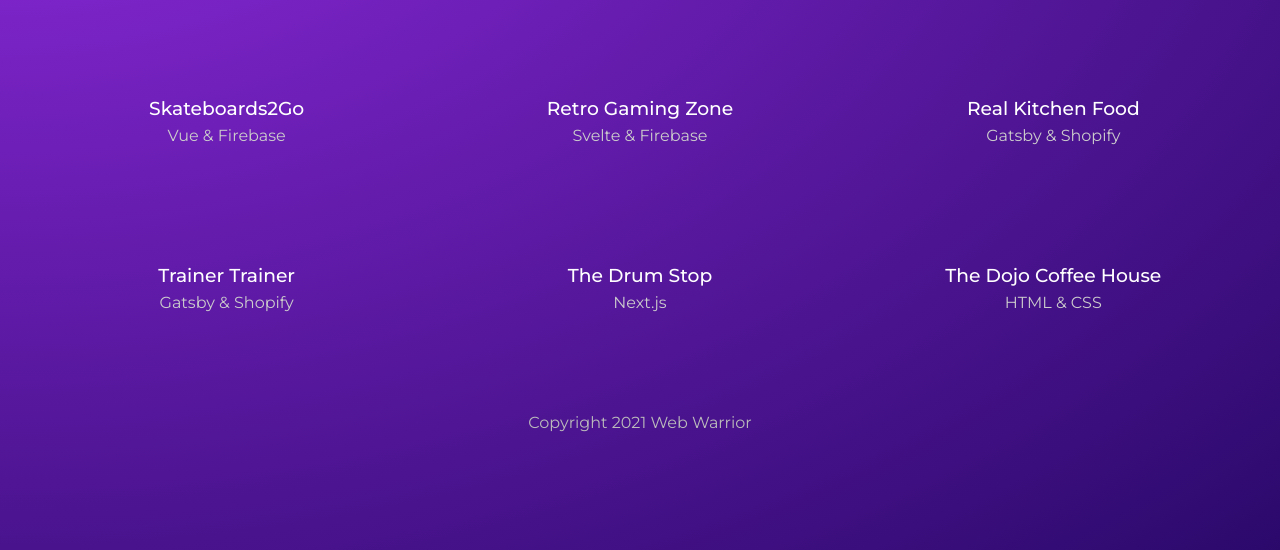
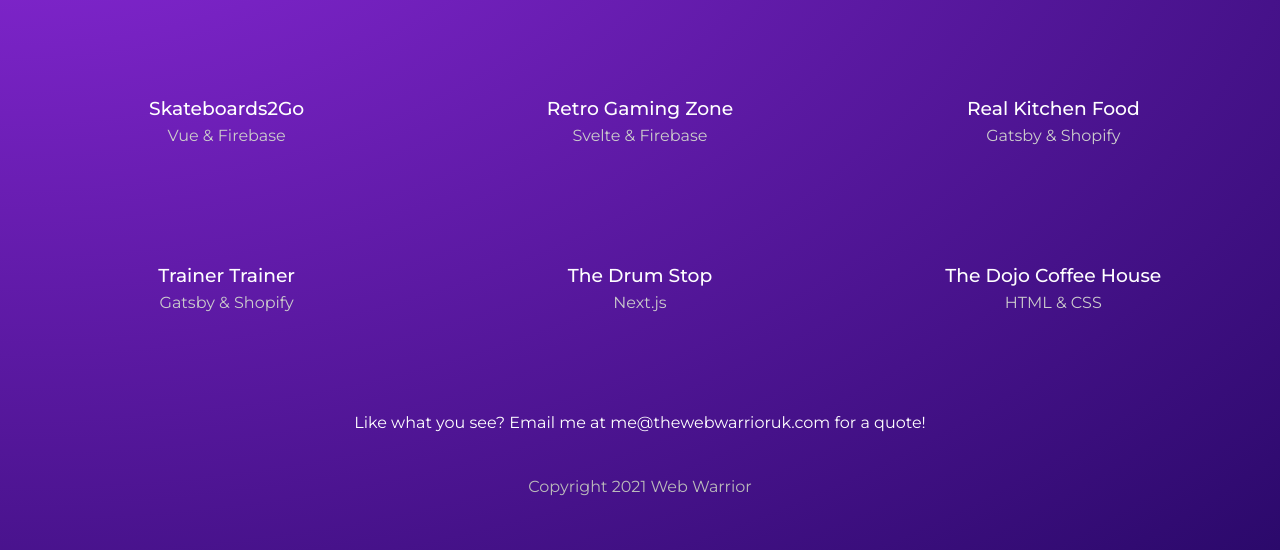
Before and after one commit to tomaszdanczak/gatsby-the-net-ninja, a Gatsby site: page /projects in a window 1280 px wide. Shown: the part 250-800 px from the top of the page. Built offline with nearby package versions, Linux system fonts and the light colour scheme; Gatsby itself is replaced by a stand-in of ours.

Commit message:
feat: add multiple queries in the projects page and use data from queries

```diff
--- a/src/pages/projects/index.jsx
+++ b/src/pages/projects/index.jsx
@@ -4,7 +4,8 @@
 import * as styles from '../../styles/projects.module.css'
 
 export default function Projects({ data }) {
-  const projects = data.allMarkdownRemark.nodes
+  const projects = data.projects.nodes
+  const contact = data.contact.siteMetadata.contact
 
   return (
     <Layout>
@@ -21,6 +22,7 @@
             </Link>
           ))}
         </div>
+        <p>Like what you see? Email me at {contact} for a quote!</p>
       </div>
     </Layout>
   )
@@ -29,7 +31,9 @@
 // exports page query
 export const query = graphql`
   query ProjectsPage {
-    allMarkdownRemark(sort: { fields: frontmatter___date, order: DESC }) {
+    projects: allMarkdownRemark(
+      sort: { fields: frontmatter___date, order: DESC }
+    ) {
       nodes {
         frontmatter {
           stack
@@ -39,5 +43,10 @@
         id
       }
     }
+    contact: site {
+      siteMetadata {
+        contact
+      }
+    }
   }
 `
```
